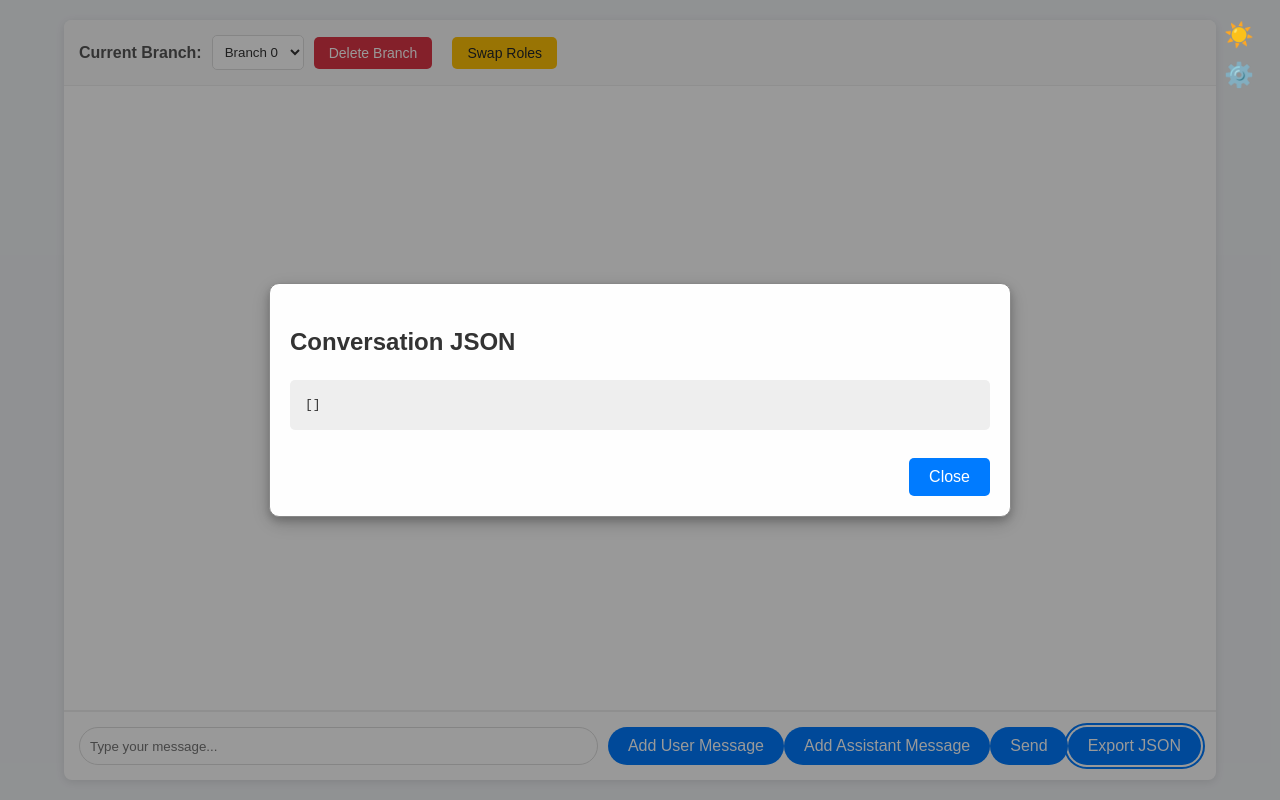
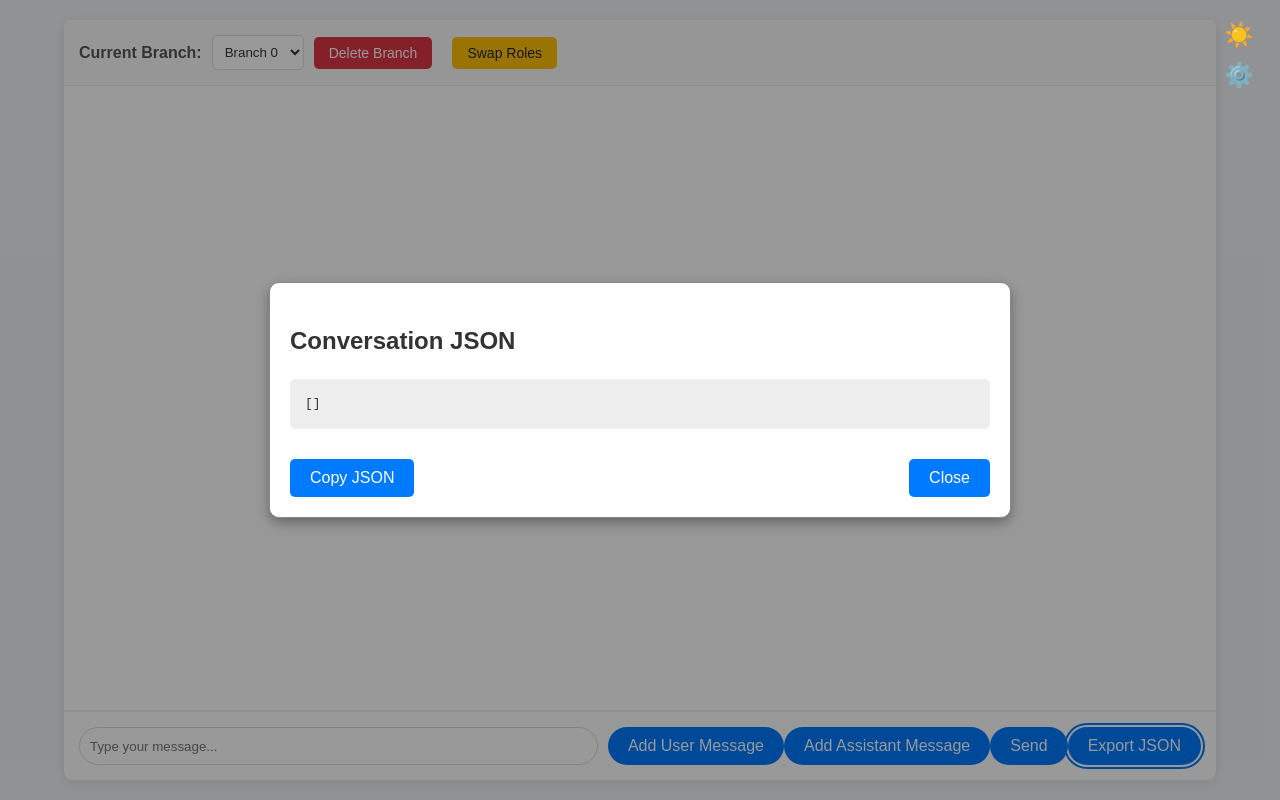
Before and after one commit to Jay4242/llm-webchat, a website: page public/index.html in a window 1280 px wide. Both pictures are taken after a click on the button "Export JSON". Drawn offline with Linux system fonts and the light colour scheme.

Commit message:
feat: add copy JSON button to clipboard in export window

```diff
--- a/public/index.html
+++ b/public/index.html
@@ -34,7 +34,10 @@
         <div class="overlay-content">
             <h2 id="json-overlay-title">Conversation JSON</h2>
             <pre id="json-display"></pre>
-            <button id="close-overlay-button" aria-label="Close JSON export">Close</button>
+            <div style="display: flex; justify-content: space-between; width: 100%; margin-top: 15px;">
+                <button id="copy-json-button" aria-label="Copy JSON to clipboard">Copy JSON</button>
+                <button id="close-overlay-button" aria-label="Close JSON export">Close</button>
+            </div>
         </div>
     </div>
 
```
